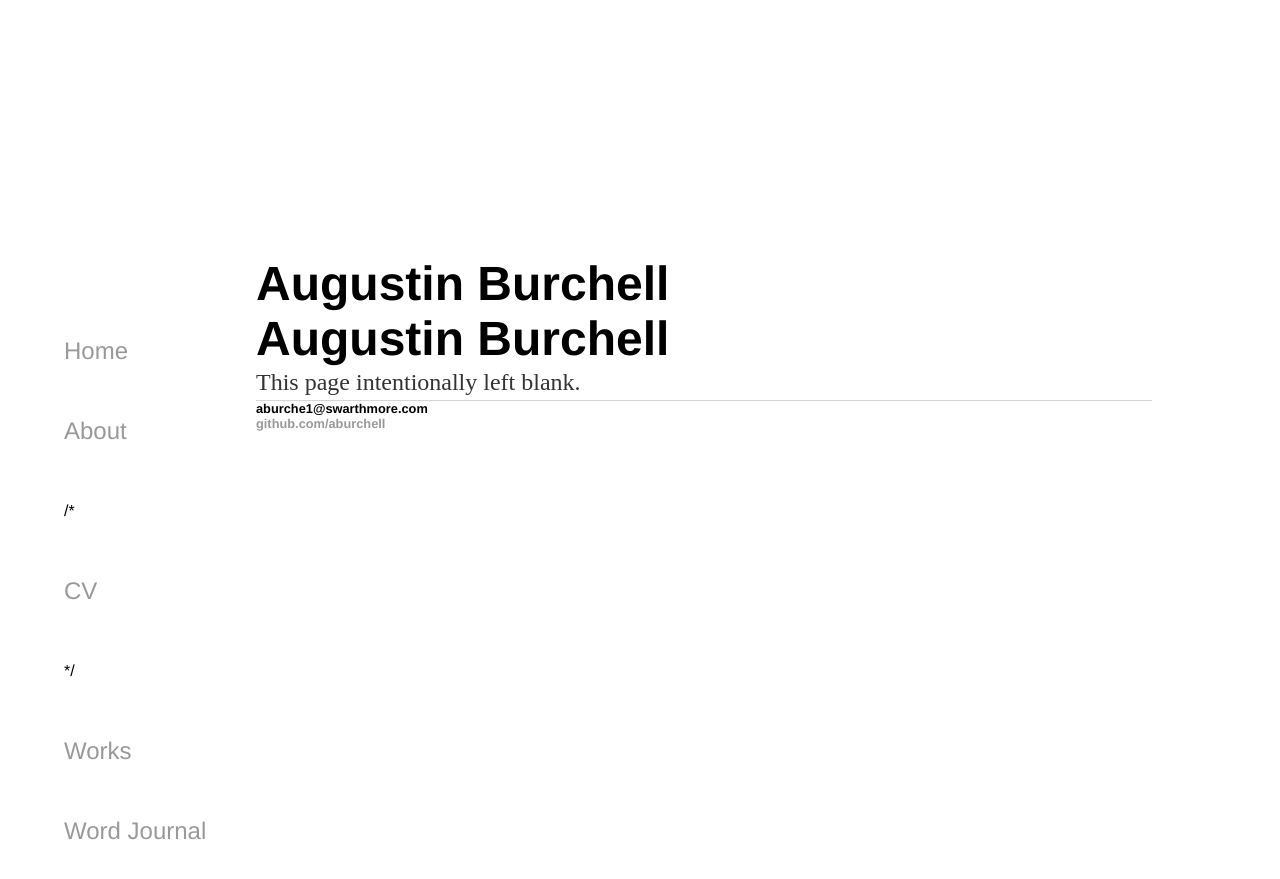
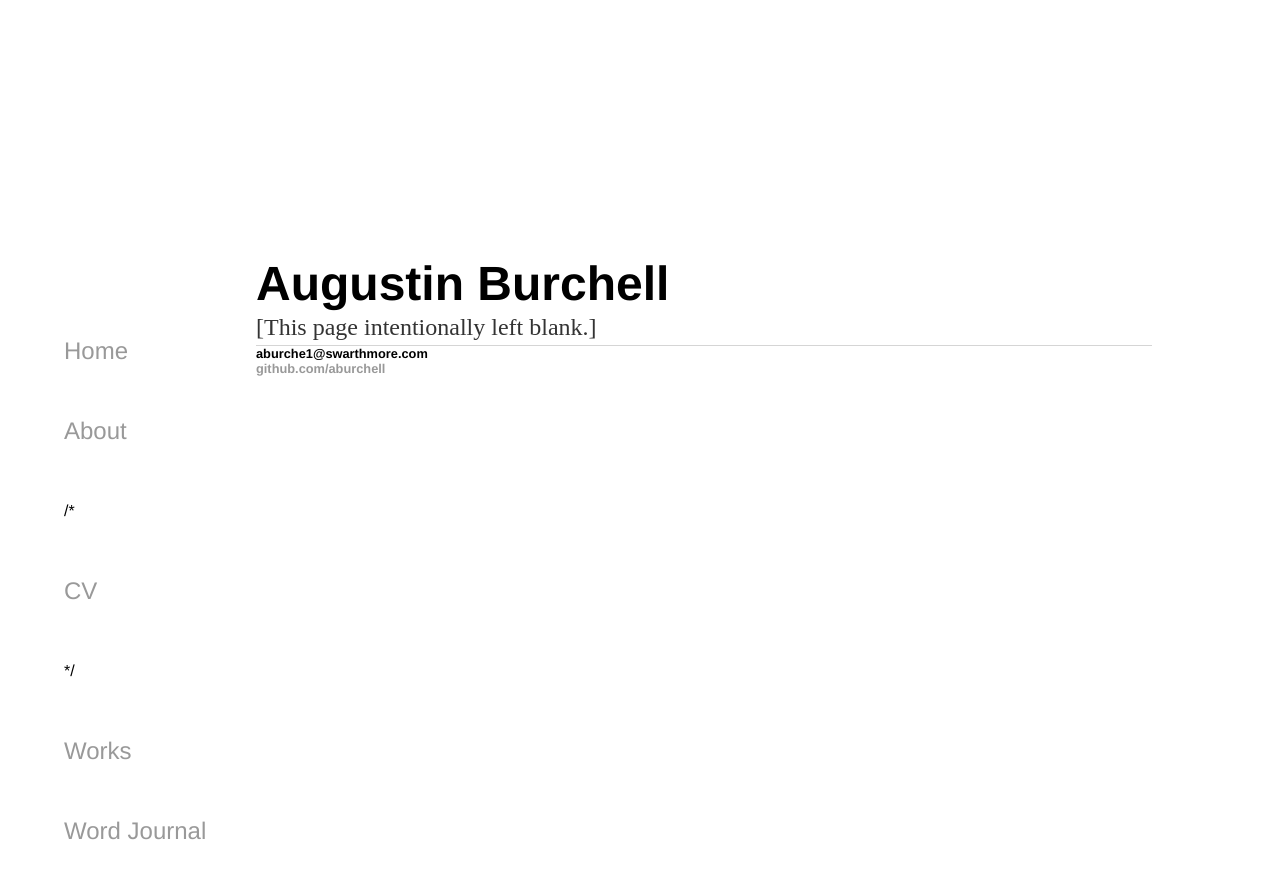
Before and after one commit to aburchell/aburchell.github.io, a Jekyll site: the page built from index.html, in a window 1280 px wide. Shown: the top 879 px of the page. Built offline with Jekyll 4.4.1, drawn with Linux system fonts in a browser that asks for light colours.

Commit message:
Update index.html

```diff
--- a/index.html
+++ b/index.html
@@ -5,8 +5,7 @@ title: Augustin Burchell
 <script src="myScript1.js"></script>
 
 <div class="blurb">
-	<h1 id="myName">Augustin Burchell</h1>
-	<p>This page intentionally left blank.</p>
+	<p id="leftBlank">[This page intentionally left blank.]</p>
 </div><!-- /.blurb -->
 
 <!-- A link to another page
```
